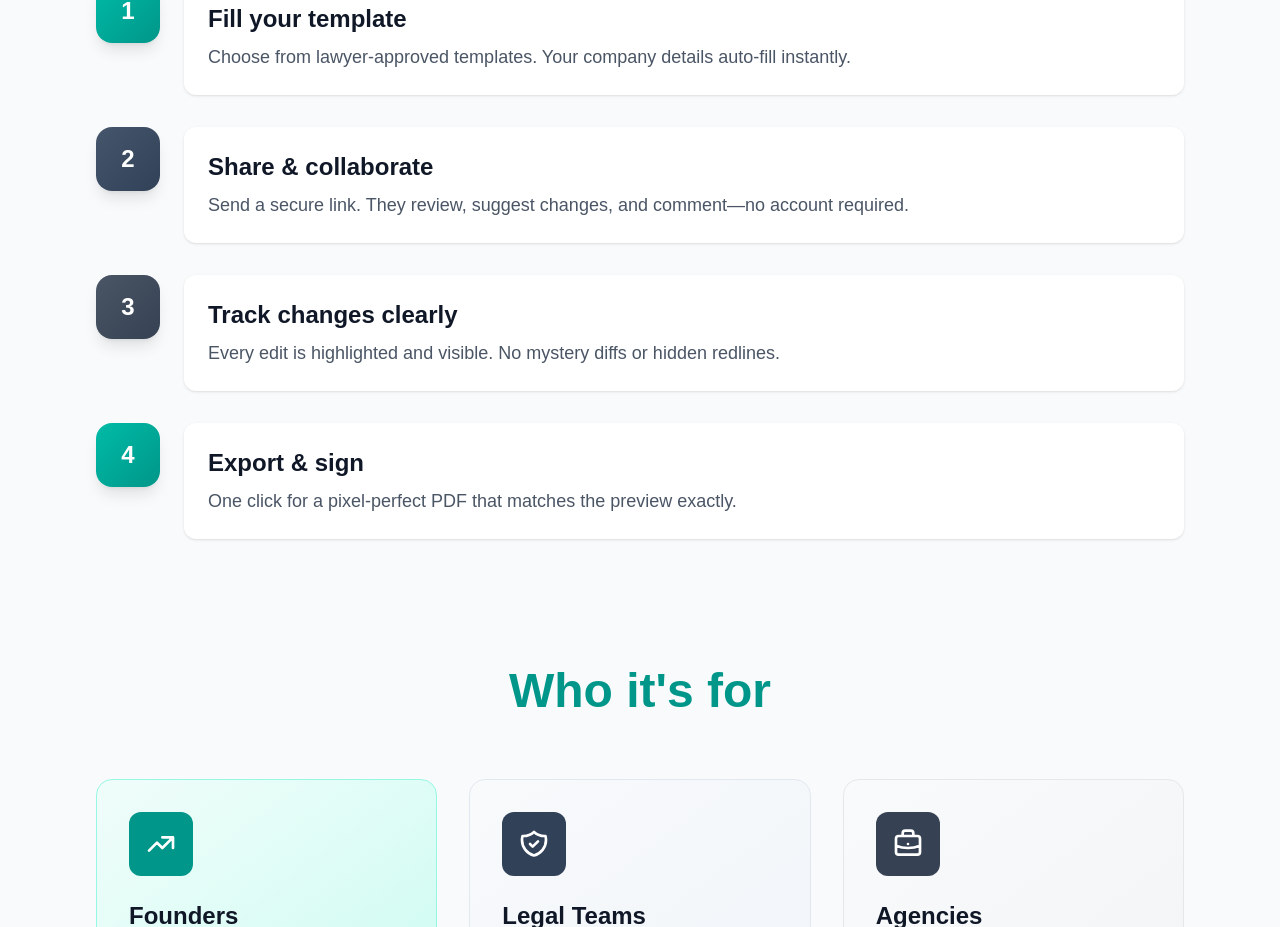
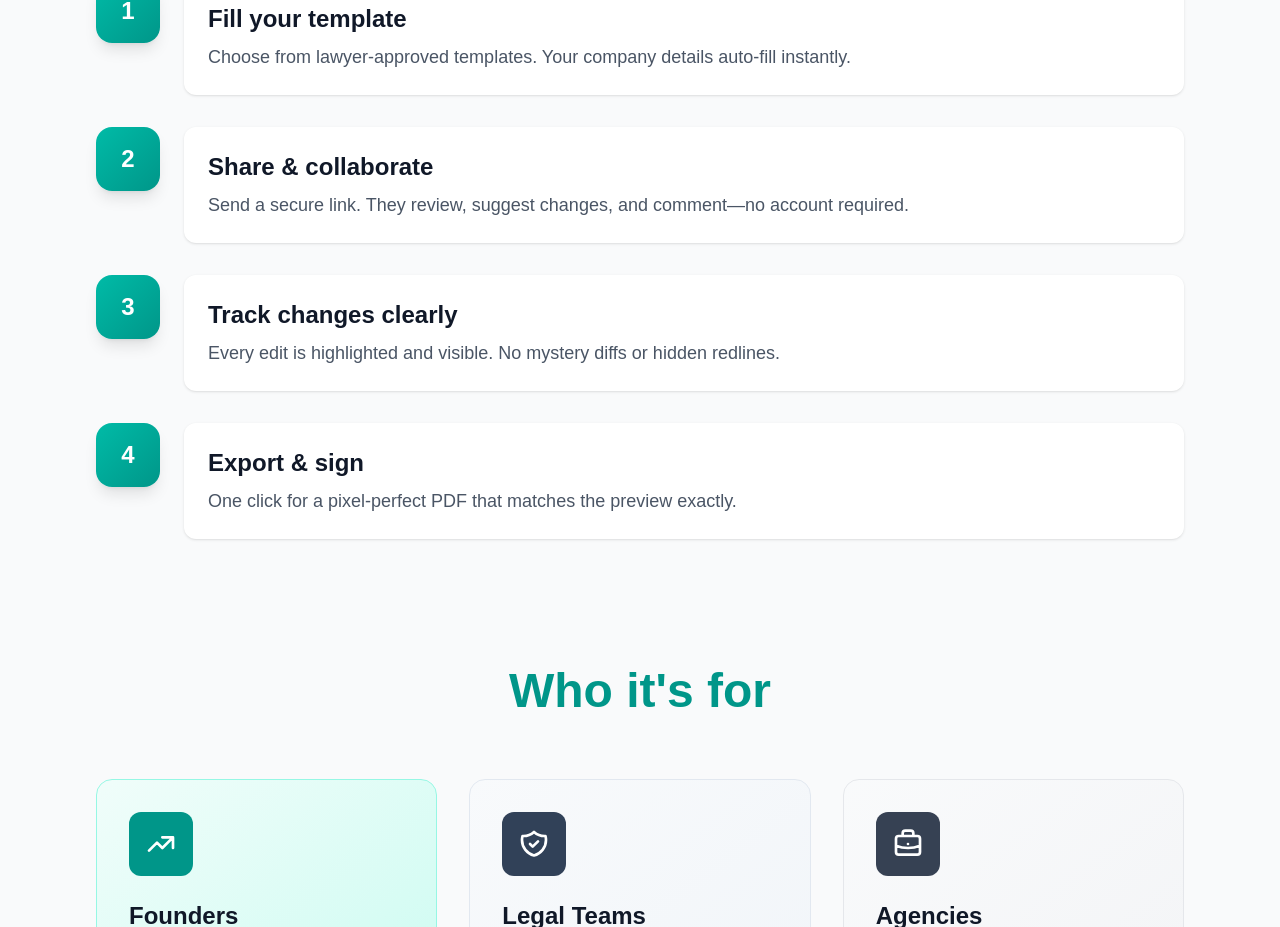
Before and after one commit to maromgiladb-bit/nda-saas, a Next.js app: page /about in a window 1280 px wide. Shown: the part 996-1923 px from the top of the page. Built offline with nearby package versions, Linux system fonts and the light colour scheme; no server answers.

Commit message:
after ben

```diff
--- a/src/app/about/page.tsx
+++ b/src/app/about/page.tsx
@@ -86,7 +86,7 @@ export default function About() {
             </div>
 
             <div className="flex items-start gap-6 group hover:translate-x-2 transition-transform duration-300">
-              <div className="flex-shrink-0 w-16 h-16 bg-gradient-to-br from-slate-600 to-slate-700 rounded-2xl flex items-center justify-center text-white text-2xl font-bold shadow-lg group-hover:shadow-xl transition-shadow">
+              <div className="flex-shrink-0 w-16 h-16 bg-gradient-to-br from-teal-500 to-teal-600 rounded-2xl flex items-center justify-center text-white text-2xl font-bold shadow-lg group-hover:shadow-xl transition-shadow">
                 2
               </div>
               <div className="flex-1 bg-white rounded-xl p-6 shadow-sm hover:shadow-md transition-shadow">
@@ -96,7 +96,7 @@ export default function About() {
             </div>
 
             <div className="flex items-start gap-6 group hover:translate-x-2 transition-transform duration-300">
-              <div className="flex-shrink-0 w-16 h-16 bg-gradient-to-br from-gray-600 to-gray-700 rounded-2xl flex items-center justify-center text-white text-2xl font-bold shadow-lg group-hover:shadow-xl transition-shadow">
+              <div className="flex-shrink-0 w-16 h-16 bg-gradient-to-br from-teal-500 to-teal-600 rounded-2xl flex items-center justify-center text-white text-2xl font-bold shadow-lg group-hover:shadow-xl transition-shadow">
                 3
               </div>
               <div className="flex-1 bg-white rounded-xl p-6 shadow-sm hover:shadow-md transition-shadow">
```
